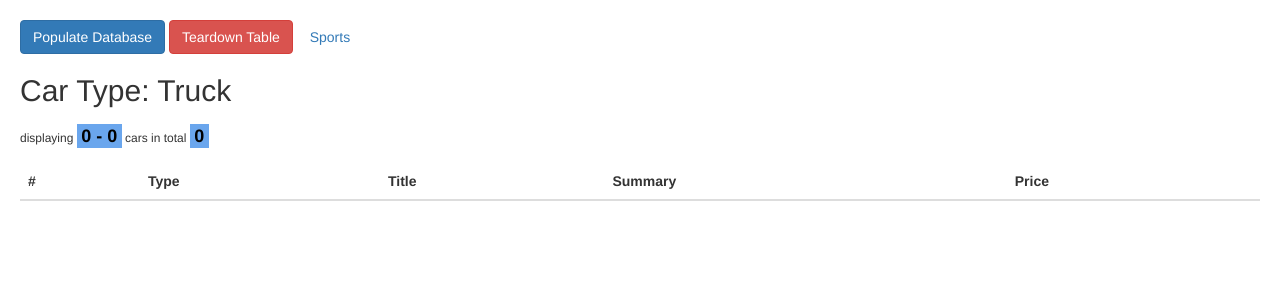
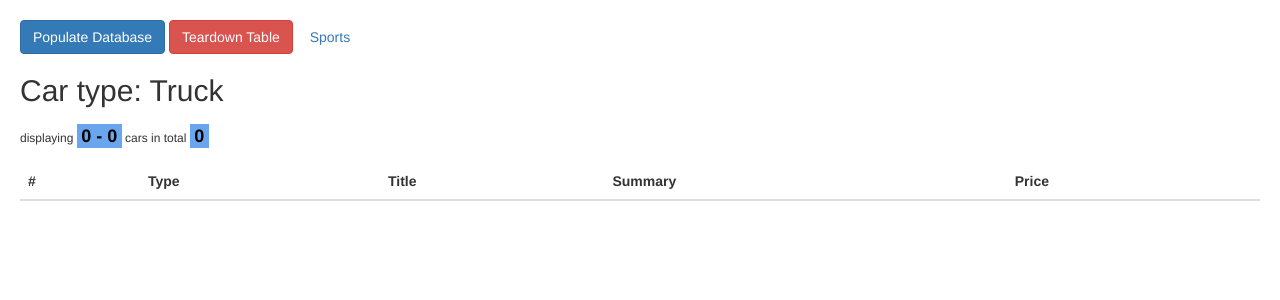
Before and after one commit to ashayshub/flask-autop, a Flask app: page / in a window 1280 px wide. Shown: the top 300 px of the page. Run offline with Flask 2, Linux system fonts and the light colour scheme; data that the repository does not hold is empty; some libraries are stand-ins or nearby versions.

Commit message:
Typo change to home.jinja2, change in Dockerfile

```diff
--- a/autop/templates/home.jinja2
+++ b/autop/templates/home.jinja2
@@ -51,7 +51,7 @@
 
       </div>
     </div>
-    <p class="h2">Car Type: {{ car_type }}</p>
+    <p class="h2">Car type: {{ car_type }}</p>
     <div>
     {{ pagination.info }}
     {{ pagination.links }}
```
Also changed, not shown: 1 other file.
